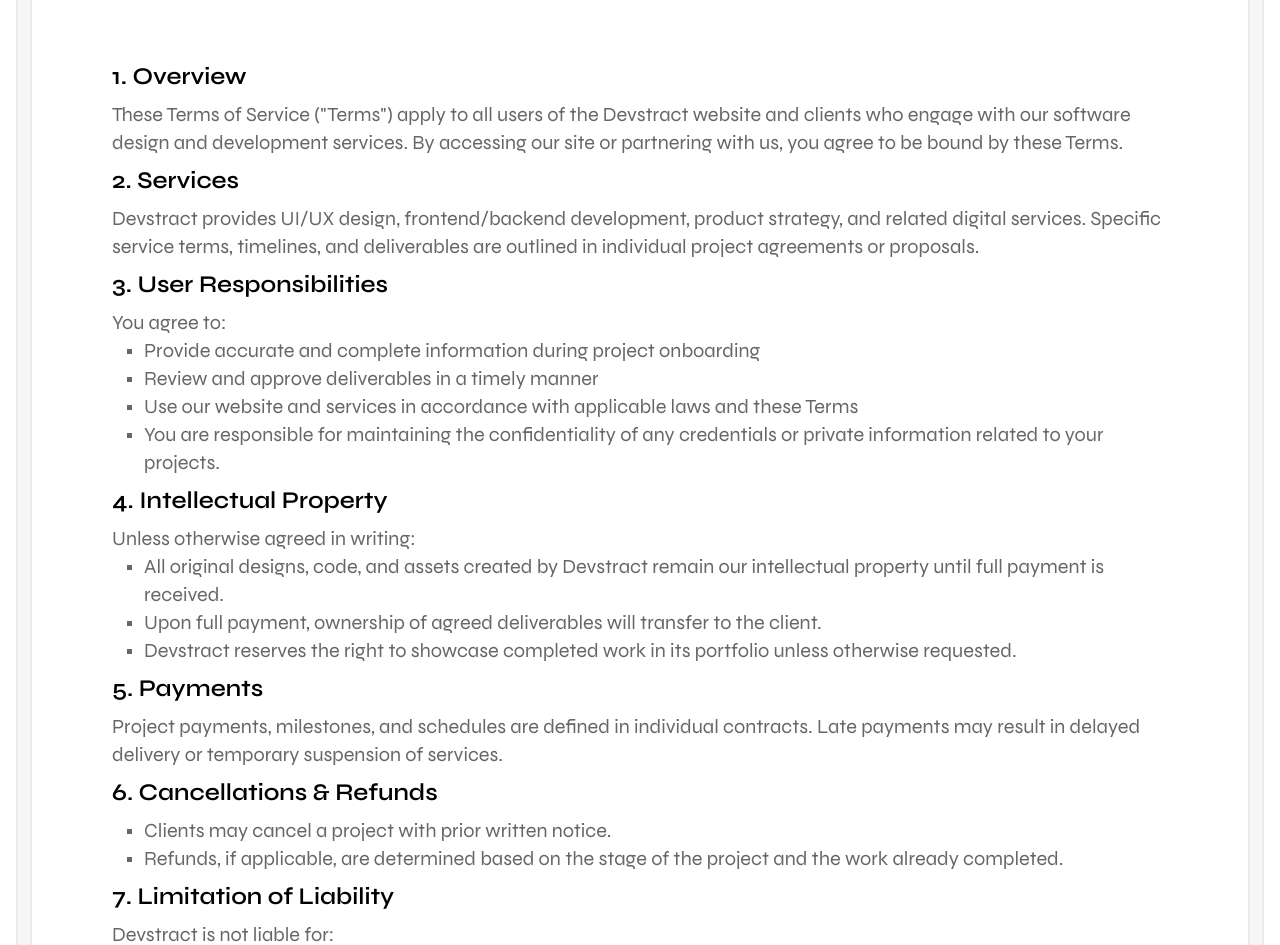
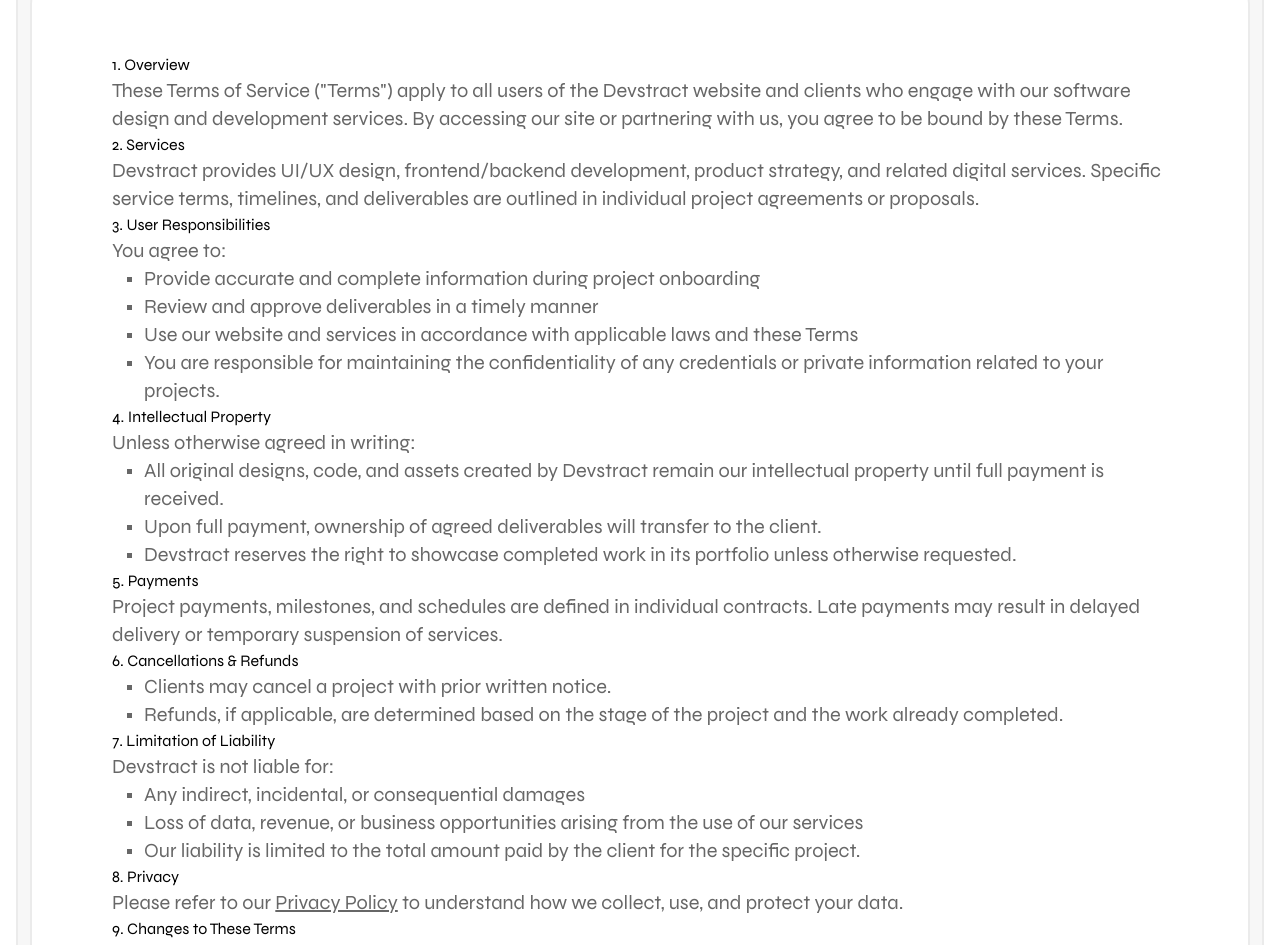
Before and after one commit to afnanahmadtariq/Devstract, a Next.js app: page /terms-of-service in a window 1280 px wide. Shown: the part 423-1368 px from the top of the page. Built offline with nearby package versions, Linux system fonts and the light colour scheme; what tailwindcss-text-fill-stroke would draw is missing.

Commit message:
Update robots.txt with new domain URLs
Changed the Host and Sitemap URLs in robots.txt from blog.devstract.site to www.devstract.site to reflect the updated domain.

```diff
--- a/app/terms-of-service/page.tsx
+++ b/app/terms-of-service/page.tsx
@@ -8,13 +8,13 @@ export default function TermsOfServicePage() {
   const subtitle = "These terms govern your use of Devstract's website and services. By working with us, you agree to the terms below.";
   const content = (
     <>
-      <h1>1. Overview</h1>
+      <h2>1. Overview</h2>
       <p>These Terms of Service ("Terms") apply to all users of the Devstract website and clients who engage with our software design and development services. By accessing our site or partnering with us, you agree to be bound by these Terms.</p>
 
-      <h1>2. Services</h1>
+      <h2>2. Services</h2>
       <p>Devstract provides UI/UX design, frontend/backend development, product strategy, and related digital services. Specific service terms, timelines, and deliverables are outlined in individual project agreements or proposals.</p>
 
-      <h1>3. User Responsibilities</h1>
+      <h2>3. User Responsibilities</h2>
       <p>You agree to:</p>
       <ul className="list-square marker:text-[#676767] pl-8">
         <li><p>Provide accurate and complete information during project onboarding</p></li>
@@ -23,7 +23,7 @@ export default function TermsOfServicePage() {
         <li><p>You are responsible for maintaining the confidentiality of any credentials or private information related to your projects.</p></li>
       </ul>
 
-      <h1>4. Intellectual Property</h1>
+      <h2>4. Intellectual Property</h2>
       <p>Unless otherwise agreed in writing:</p>
       <ul className="list-square marker:text-[#676767] pl-8">
         <li><p>All original designs, code, and assets created by Devstract remain our intellectual property until full payment is received.</p></li>
@@ -31,16 +31,16 @@ export default function TermsOfServicePage() {
         <li><p>Devstract reserves the right to showcase completed work in its portfolio unless otherwise requested.</p></li>
       </ul>
 
-      <h1>5. Payments</h1>
+      <h2>5. Payments</h2>
       <p>Project payments, milestones, and schedules are defined in individual contracts. Late payments may result in delayed delivery or temporary suspension of services.</p>
 
-      <h1>6. Cancellations & Refunds</h1>
+      <h2>6. Cancellations & Refunds</h2>
       <ul className="list-square marker:text-[#676767] pl-8">
         <li><p>Clients may cancel a project with prior written notice.</p></li>
         <li><p>Refunds, if applicable, are determined based on the stage of the project and the work already completed.</p></li>
       </ul>
 
-      <h1>7. Limitation of Liability</h1>
+      <h2>7. Limitation of Liability</h2>
       <p>Devstract is not liable for:</p>
       <ul className="list-square marker:text-[#676767] pl-8">
         <li><p>Any indirect, incidental, or consequential damages</p></li>
@@ -48,17 +48,17 @@ export default function TermsOfServicePage() {
         <li><p>Our liability is limited to the total amount paid by the client for the specific project.</p></li>
       </ul>
 
-      <h1>8. Privacy</h1>
+      <h2>8. Privacy</h2>
       <p>Please refer to our <a href="/privacy-policy"><u>Privacy Policy</u></a> to understand how we collect, use, and protect your data.</p>
 
-      <h1>9. Changes to These Terms</h1>
+      <h2>9. Changes to These Terms</h2>
       <p>We reserve the right to update or modify these Terms at any time. Continued use of our website or services after changes indicates your acceptance of the updated Terms.</p>
     </>
   );
 
   return (
     <>
-      <Navigation/>
+      <Navigation />
       <LegalLayout
         title={title}
         subtitle={subtitle}
```
Also changed, not shown: public/robots.txt.
